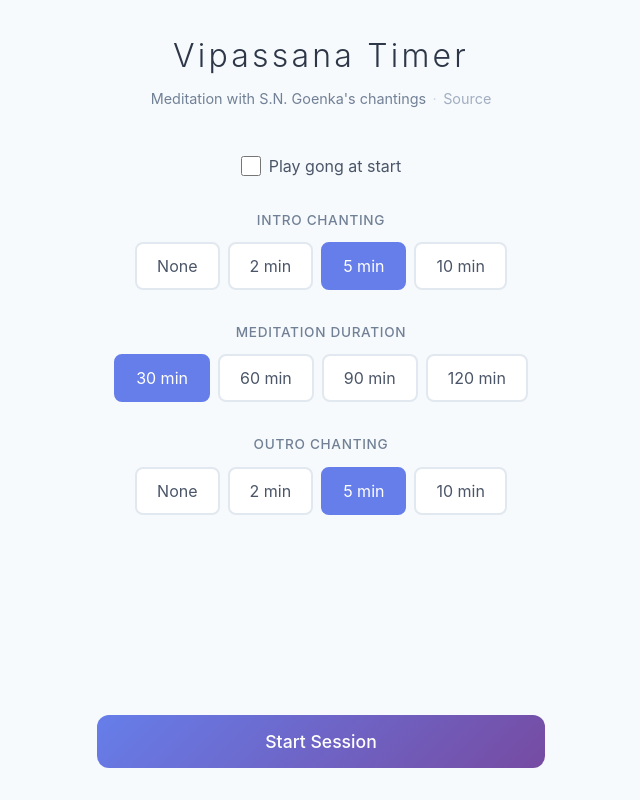
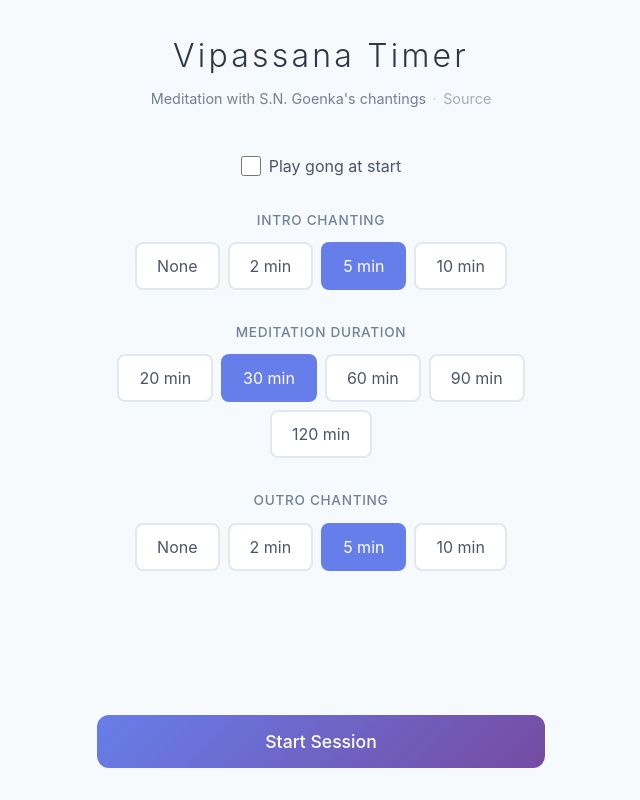
Before and after one commit to shadowfax92/vipassana-daily-meditation-app, a React (Vite) app in the folder cloudflare-app/: page / in a window 1280 px wide. Shown: the whole page, without its empty margins (319-959 px from the left). Built offline with nearby package versions, Linux system fonts and the light colour scheme.

Commit message:
fix: add 20mins support

```diff
--- a/cloudflare-app/src/App.tsx
+++ b/cloudflare-app/src/App.tsx
@@ -12,7 +12,7 @@
 }
 
 type ChantingDuration = '2min' | '5min' | '10min' | 'none'
-type MeditationDuration = 30 | 60 | 90 | 120
+type MeditationDuration = 20 | 30 | 60 | 90 | 120
 
 type SessionPhase =
   | 'idle'
@@ -378,7 +378,7 @@
           <section className="option-group">
             <h2>Meditation Duration</h2>
             <div className="button-group">
-              {([30, 60, 90, 120] as MeditationDuration[]).map(dur => (
+              {([20, 30, 60, 90, 120] as MeditationDuration[]).map(dur => (
                 <button
                   key={dur}
                   className={meditationDuration === dur ? 'selected' : ''}
```
